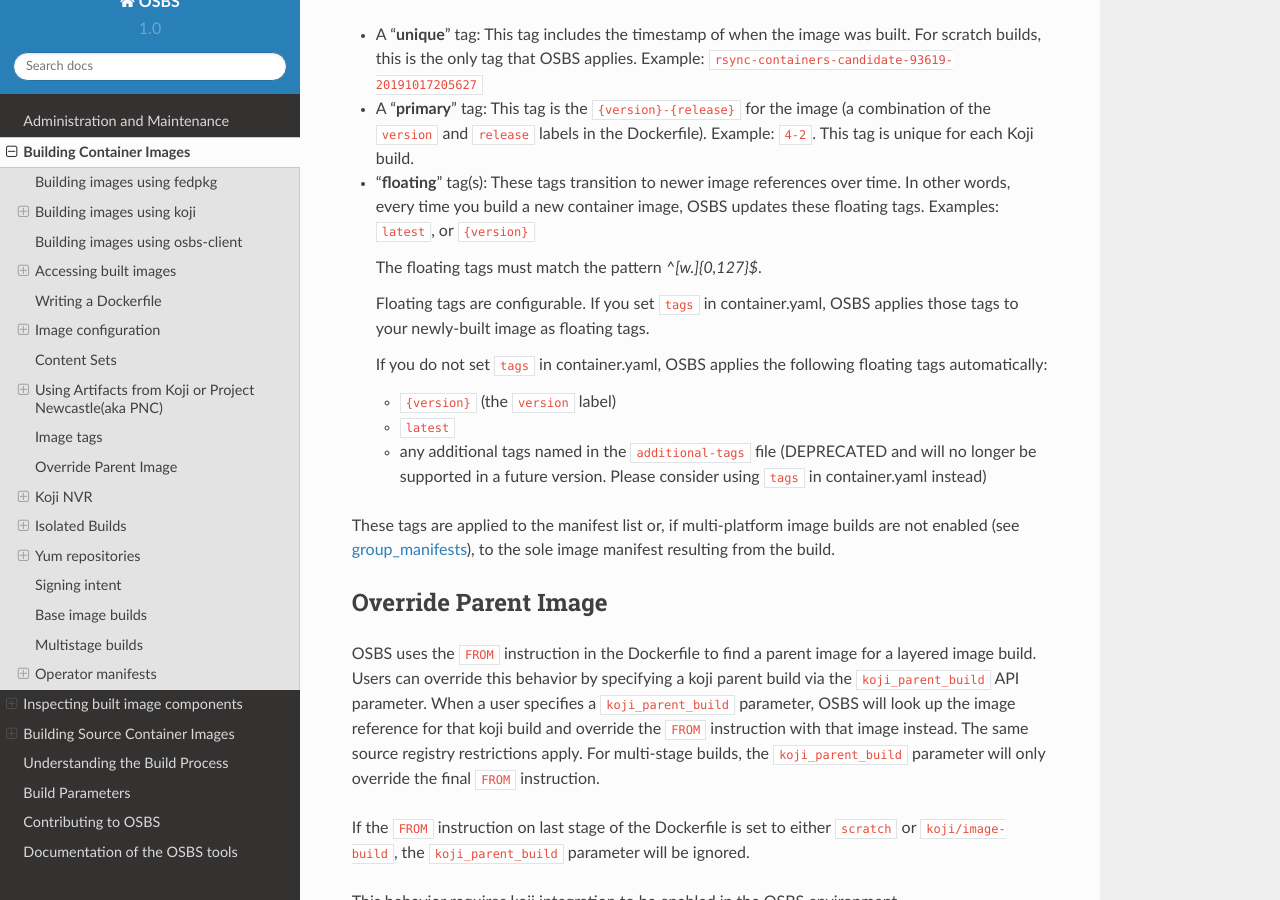
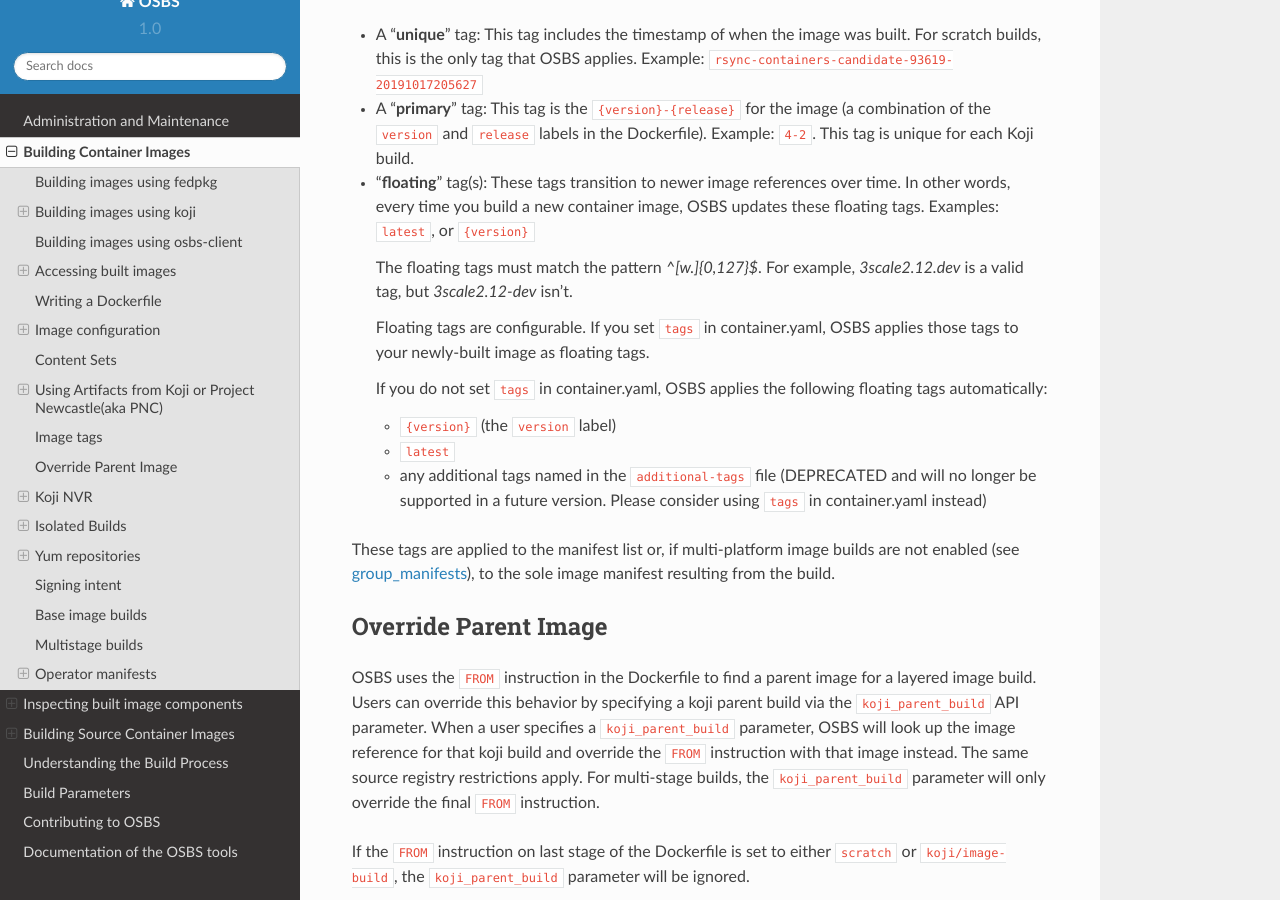
Before and after one commit to containerbuildsystem/osbs-docs, a Sphinx documentation site: the page built from docs/users.rst, in a window 1280 px wide and 900 px high, scrolled down 23026 px. Built offline with Sphinx 7.4.7 and the Read the Docs theme 2.0.0, drawn with Linux system fonts in a browser that asks for light colours.

Commit message:
Adds an example of a valid and invalid tag
Signed-off-by: Yorgos Saslis <yorgos.saslis@redhat.com>

```diff
--- a/docs/users.rst
+++ b/docs/users.rst
@@ -1202,7 +1202,8 @@
   over time. In other words, every time you build a new container image,
   OSBS updates these floating tags. Examples: ``latest``, or ``{version}``
 
-  The floating tags must match the pattern `^[\w.]{0,127}$`.
+  The floating tags must match the pattern `^[\w.]{0,127}$`. For example,
+  `3scale2.12.dev` is a valid tag, but `3scale2.12-dev` isn't.
 
   Floating tags are configurable. If you set ``tags`` in container.yaml, OSBS
   applies those tags to your newly-built image as floating tags.
```
